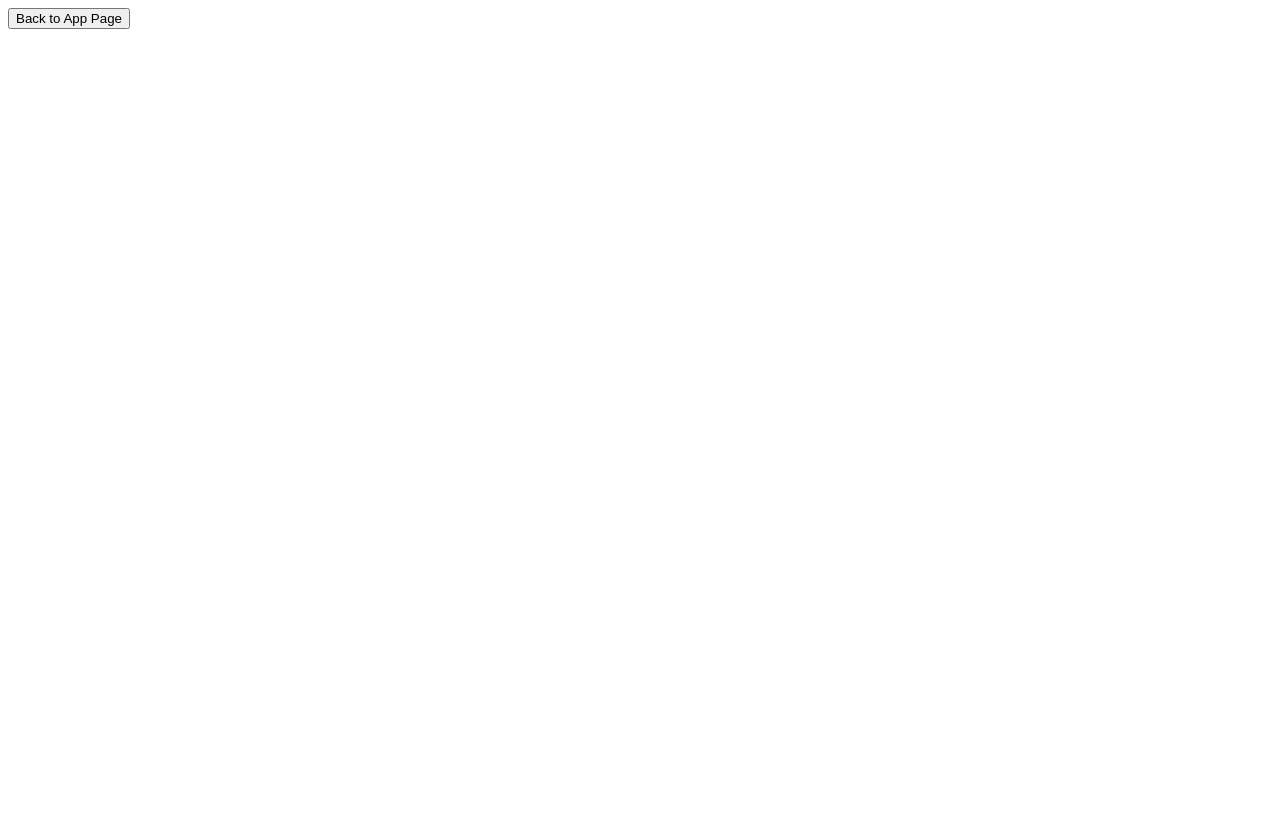
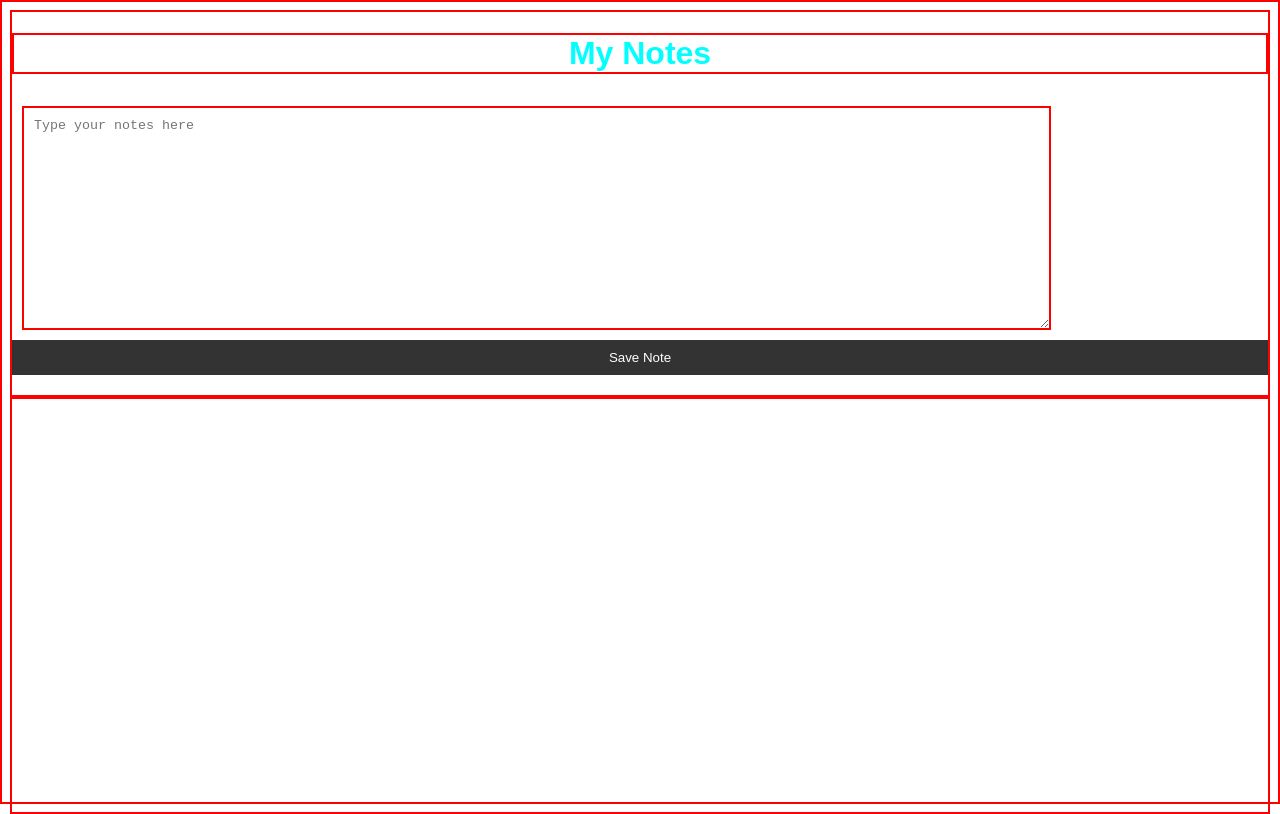
Before and after one commit to leegg713/WorkoutApplication, a plain HTML site: page notes.html in a window 1280 px wide. Drawn offline with Linux system fonts and the light colour scheme.

Commit message:
Notes page updated so that it works. Will still need to make it so that it can actually save the notes. Will have to wait till that part in the Odin Project to learn how to integrate an API.

```diff
--- a/notes.html
+++ b/notes.html
@@ -1,12 +1,16 @@
 <!DOCTYPE html>
 <html lang="en">
 <head>
-<meta charset="UTF-8">
-<meta name="viewport" content="width=device-width, initial-scale=1.0">
-<title>Notes Page</title>
+    <meta charset="UTF-8">
+    <meta name="viewport" content="width=device-width, initial-scale=1.0">
+    <title>Notes Page</title>
+    <link rel="stylesheet" href="style.css">
 </head>
-<body>
-<button id="backToAppButton" onclick="window.history.back()">Back to App Page</button>
-
+<body id="notesPage">
+    <h1>My Notes</h1>
+    <textarea id="note" placeholder="Type your notes here"></textarea>
+    <button id="saveButton">Save Note</button>
+    <div id="savedNotes"></div>
+    <script src="notes.js"></script>
 </body>
 </html>
--- a/style.css
+++ b/style.css
@@ -191,3 +191,37 @@ button#appPage-backButton {
     font-size: 1em;
 
 }
+
+/* Styling for notes page */
+
+/* Styling for notes page */
+#notesPage body {
+    font-family: Arial, Helvetica, sans-serif;
+    text-align: center;
+    margin: 20px;
+}
+
+#notesPage h1 {
+    color: aqua;
+    text-align: center;
+}
+
+#notesPage textarea {
+    width: 80%;
+    height: 200px;
+    padding: 10px;
+    margin: 10px;
+}
+
+#notesPage button {
+    background-color: #333;
+    color: #fff;
+    padding: 10px 20px;
+    border: none;
+    cursor: pointer;
+}
+
+#notesPage #savedNotes {
+    text-align: left;
+    margin-top: 20px;
+}
```
Also changed, not shown: notes.js (added).
